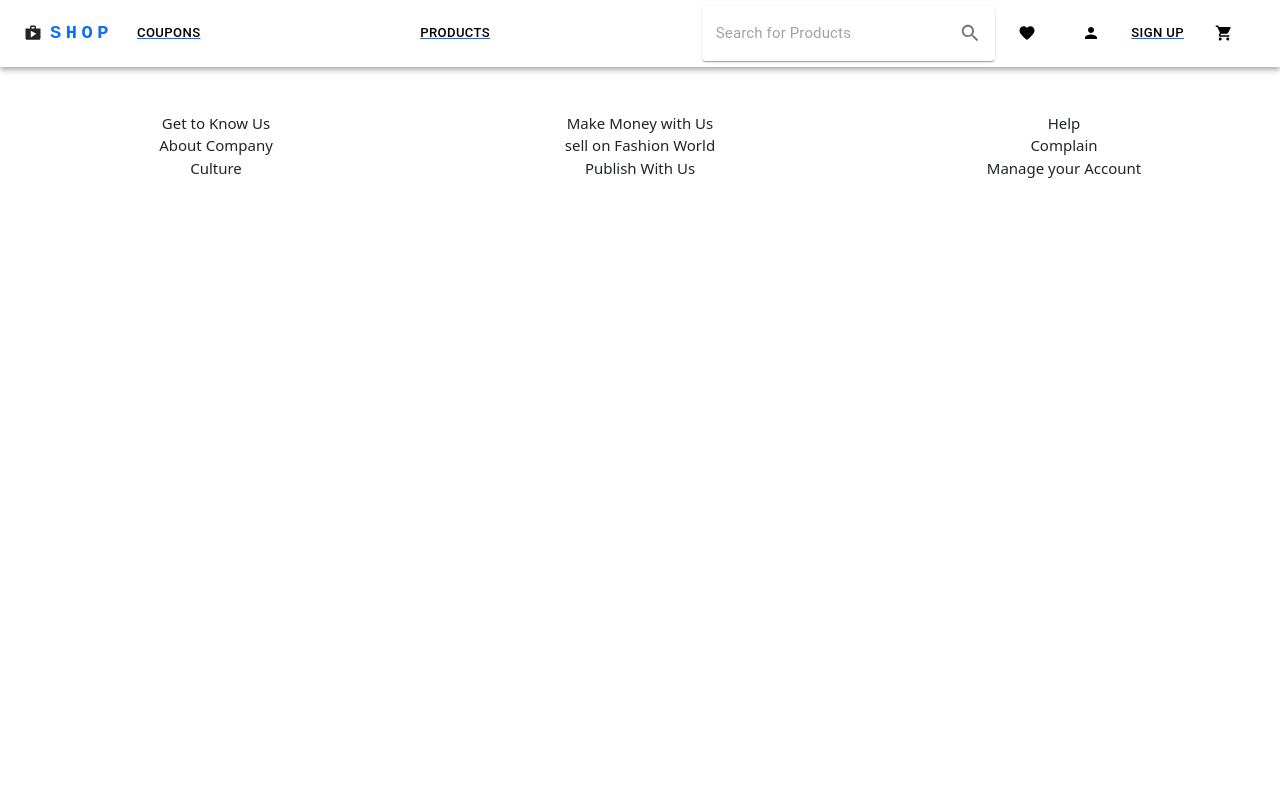
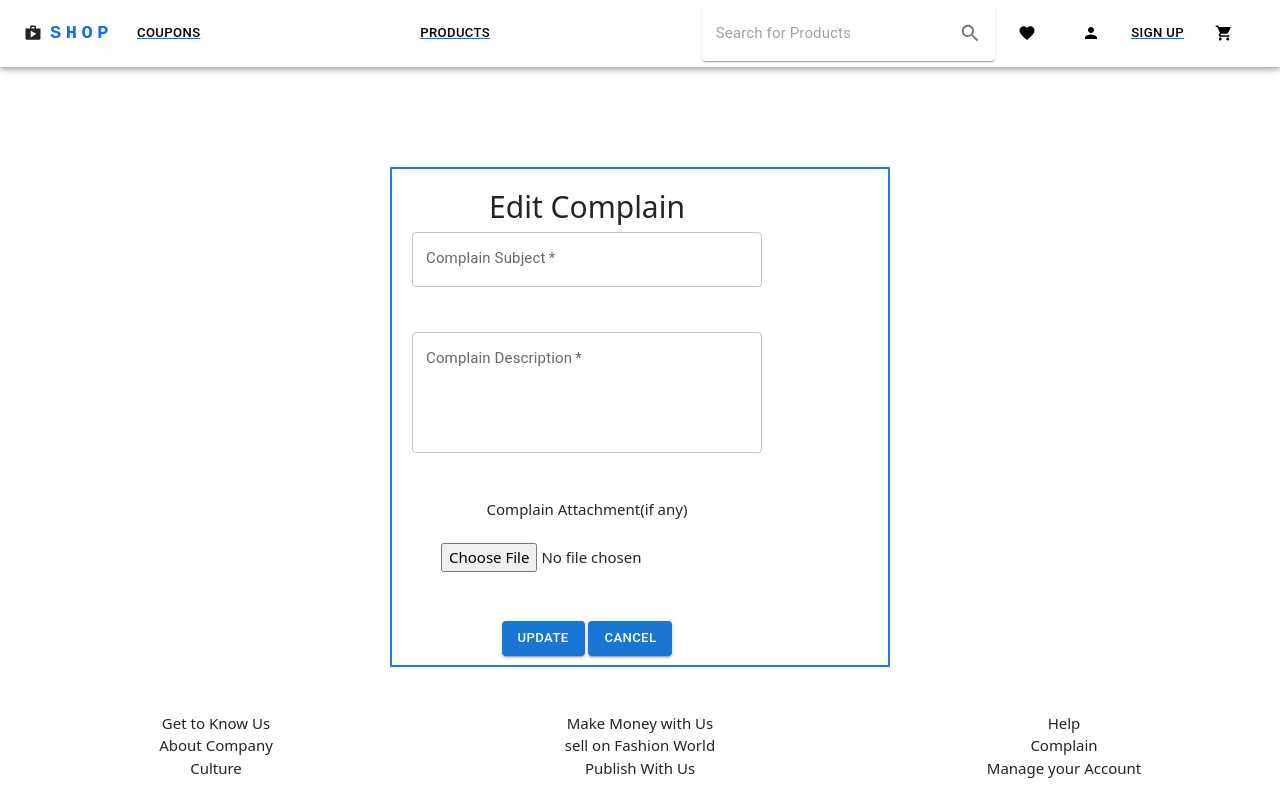
Before and after one commit to ShalinAwadiya/Fashion-for-Everyone, a React (Create React App) app: page /edit_complain in a window 1280 px wide. Built offline with nearby package versions, Linux system fonts and the light colour scheme.

Commit message:
Edit Complain UI done.

```diff
--- a/src/App.js
+++ b/src/App.js
@@ -12,6 +12,7 @@ import Footer from "./components/footer";
 import CouponsHomePage from "./pages/coupon/CouponsHomePage";
 import SeachPage from "./pages/search-page";
 import ComplainForm from "./pages/compain/ComplainForm";
+import EditComplainForm from "./pages/compain/EditComplainForm";
 import ComplainTable from "./pages/compain/ComplainTable";
 import ReplyTable from "./pages/compain/ReplyTable";
 import Cart from "./pages/cart/Cart";
@@ -35,6 +36,7 @@ function App() {
             <Route path="/search" element={<SeachPage />} />
             <Route path="/post_complain" element={<ComplainForm />} />
             <Route path="/view_complain" element={<ComplainTable />} />
+            <Route path="/edit_complain" element={<EditComplainForm />} />
             <Route path="/replied_complain" element={<ReplyTable />} />
             <Route path="/checkout" element={<Checkout />} />
             <Route path="/cart" element={<Cart />}></Route>
--- /dev/null
+++ b/src/pages/compain/EditComplainForm.js
@@ -0,0 +1,126 @@
+import * as React from "react";
+import { useState } from "react";
+import { TextField, Button, Box } from "@mui/material";
+import { useNavigate } from "react-router-dom";
+
+const EditComplainForm = () => {
+  const navigate = useNavigate();
+
+  const [complainSubject, setComplainSubject] = useState("");
+  const [complainDescription, setComplainDescription] = useState("");
+  const [complainAttachment, setComplainAttachment] = useState("");
+
+  const [complainSubjectError, setComplainSubjectError] = useState("");
+  const [complainDescriptionError, setComplainDescriptionError] = useState("");
+
+  const complainSubjectHandler = (event) => {
+    setComplainSubject(event.target.value);
+
+    if (event.target.value === "") {
+      setComplainSubjectError("Complain Subject cannot be empty");
+    } else {
+      setComplainSubjectError("");
+    }
+  };
+  const complainDescriptionHandler = (event) => {
+    setComplainDescription(event.target.value);
+
+    if (event.target.value === "") {
+      setComplainDescriptionError("Complain Description cannot be empty");
+    } else {
+      setComplainDescriptionError("");
+    }
+  };
+  const complainAttachmentHandler = (event) => {
+    setComplainAttachment(event.target.value);
+  };
+
+  const submitButtonHandler = (event) => {
+    event.preventDefault();
+    let complainSubjectCheck = true;
+    let complainDescriptionCheck = true;
+    console.log(complainSubject, complainDescription, complainAttachment);
+    if (complainSubject === "") {
+      complainSubjectCheck = false;
+      setComplainSubjectError("Complain Subject cannot be empty");
+    }
+    if (complainDescription === "") {
+      complainDescriptionCheck = false;
+      setComplainDescriptionError("Complain Description cannot be empty");
+    }
+    if (complainSubjectCheck === true && complainDescriptionCheck === true) {
+      navigate("/");
+    }
+  };
+
+  return (
+    <Box
+      border={2}
+      borderColor="rgb(26,125,230)"
+      height={500}
+      width={500}
+      padding="20px"
+      margin="auto"
+      marginTop="100px"
+      display="flex"
+    >
+      <form>
+        <h2>Edit Complain</h2>
+        <TextField
+          required
+          multiline
+          id="name-input"
+          name="name"
+          label="Complain Subject"
+          type="text"
+          width="300"
+          style={{ width: "350px" }}
+          onChange={complainSubjectHandler}
+        />
+        <br />
+        <span style={{ color: "red", fontSize: "10px" }}>
+          {complainSubjectError}
+        </span>
+        <br />
+        <br />
+        <TextField
+          required
+          multiline
+          rows={4}
+          id="name-input"
+          name="name"
+          style={{ width: "350px" }}
+          label="Complain Description"
+          type="text"
+          onChange={complainDescriptionHandler}
+        />
+        <br />
+        <span style={{ color: "red", fontSize: "10px" }}>
+          {complainDescriptionError}
+        </span>
+        <br />
+        <br />
+        <label>
+          Complain Attachment(if any)
+          <br />
+          <br />
+          <input
+            type="file"
+            id="file"
+            name="file"
+            onChange={complainAttachmentHandler}
+          />
+        </label>
+        <br />
+        <br />
+        <br />
+        <Button onClick={submitButtonHandler} variant="contained">
+          Update
+        </Button>
+        &nbsp;
+        <Button variant="contained">Cancel</Button>
+      </form>
+    </Box>
+  );
+};
+export default EditComplainForm;
```
